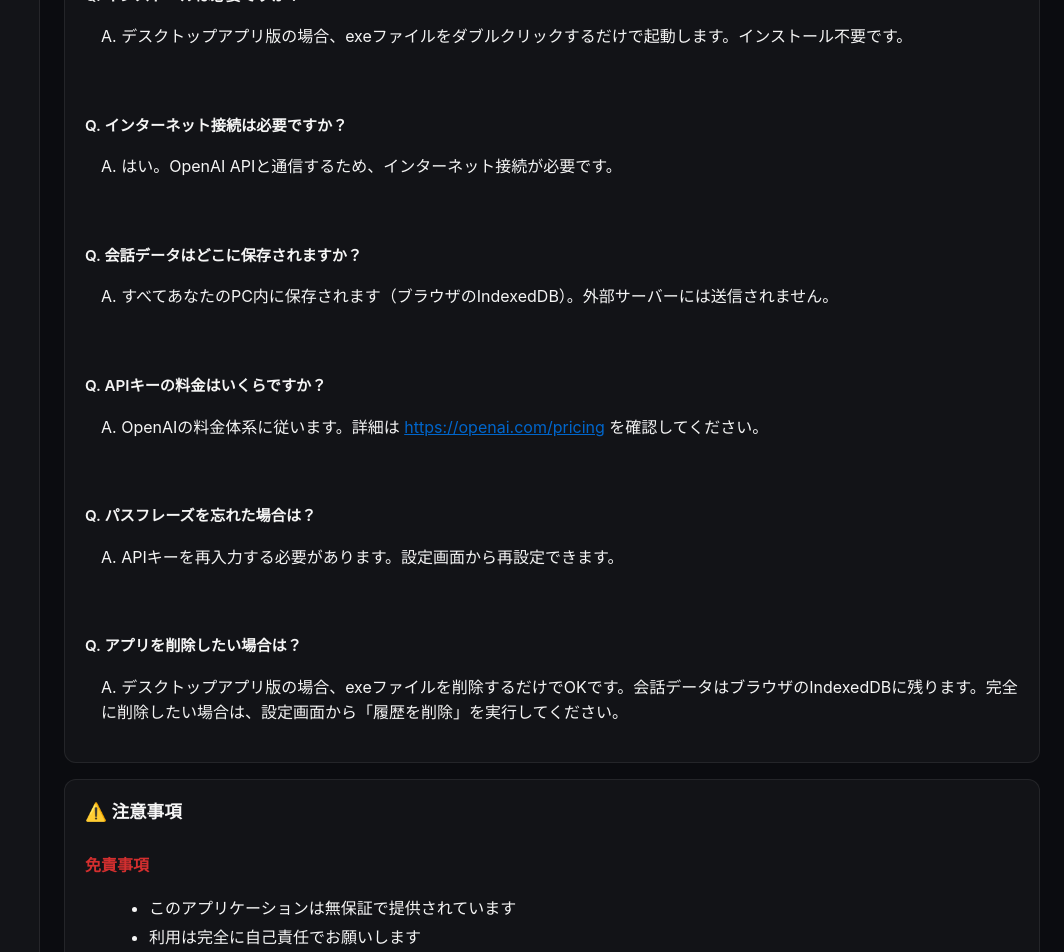
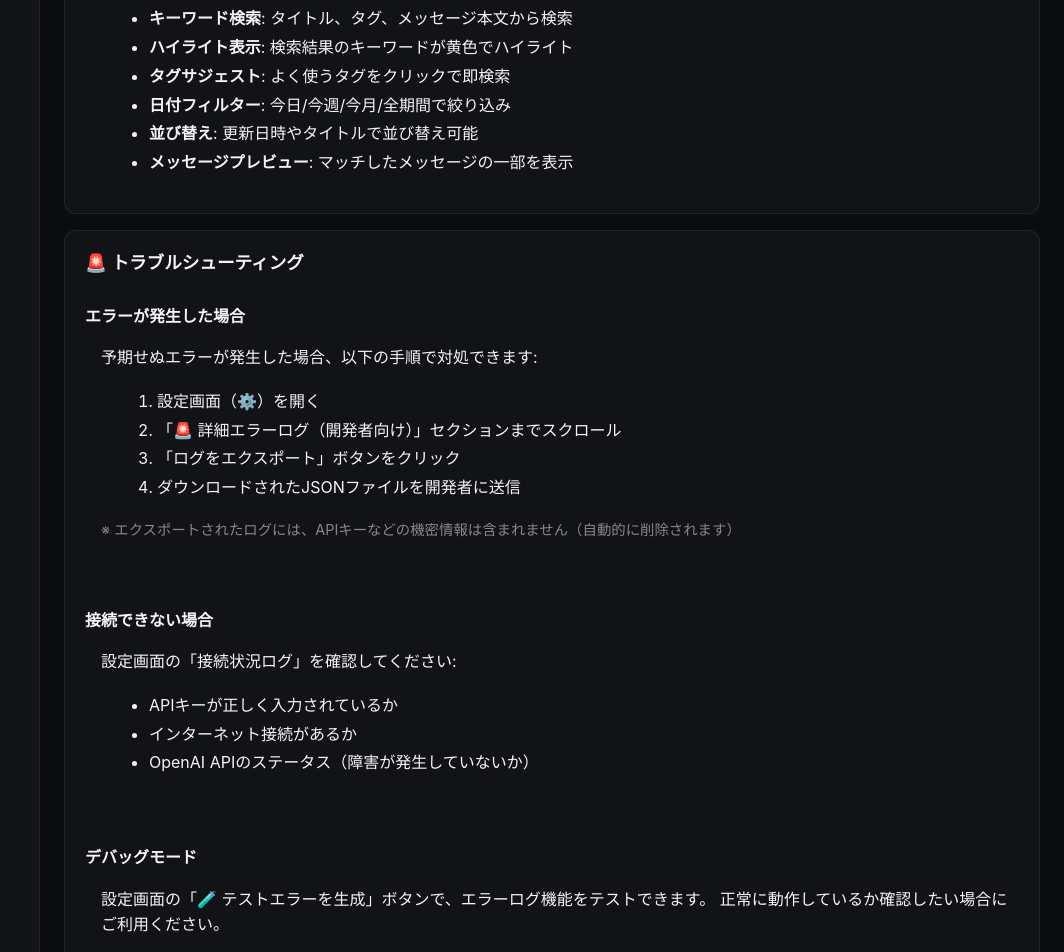
Before and after one commit to tudoumono/Ai-SDK_chatUI, a Next.js app: page /guide in a window 1280 px wide. Shown: the part 2100-3052 px from the top of the page, without its empty margins (216-1280 px from the left). Built offline with nearby package versions, Linux system fonts and the light colour scheme.

Commit message:
feat: ダッシュボードの検索機能に関する利用ガイドを追加し、トラブルシューティングセクションを強化

```diff
--- a/app/(shell)/dashboard/page.tsx
+++ b/app/(shell)/dashboard/page.tsx
@@ -16,7 +16,7 @@ import {
   buildSeedMessages,
   buildSeedVectorStores,
 } from "@/lib/storage/seeds";
-import type { ConversationRecord, MessageRecord } from "@/lib/storage/schema";
+import type { ConversationRecord } from "@/lib/storage/schema";
 import { highlightText, highlightTags, extractMatchPreview } from "@/lib/utils/highlight";
 import { Search, Calendar, SortAsc, Tag } from "lucide-react";
 
--- a/app/(shell)/guide/page.tsx
+++ b/app/(shell)/guide/page.tsx
@@ -142,7 +142,7 @@ export default function GuidePage() {
           </ul>
         </div>
 
-        <div>
+        <div style={{ marginBottom: "1.5rem" }}>
           <h3 style={{ fontSize: "1rem", fontWeight: "600", marginBottom: "0.5rem" }}>
             データのバックアップ
           </h3>
@@ -157,6 +157,81 @@ export default function GuidePage() {
               <strong>インポート</strong>: 保存したJSONファイルを読み込んで復元
             </li>
           </ul>
+        </div>
+
+        <div>
+          <h3 style={{ fontSize: "1rem", fontWeight: "600", marginBottom: "0.5rem" }}>
+            🔍 ダッシュボードの検索機能
+          </h3>
+          <p style={{ marginLeft: "1rem", lineHeight: "1.6" }}>
+            ダッシュボード画面で過去の会話を素早く見つけられます:
+          </p>
+          <ul style={{ marginLeft: "1.5rem", lineHeight: "1.8" }}>
+            <li>
+              <strong>キーワード検索</strong>: タイトル、タグ、メッセージ本文から検索
+            </li>
+            <li>
+              <strong>ハイライト表示</strong>: 検索結果のキーワードが黄色でハイライト
+            </li>
+            <li>
+              <strong>タグサジェスト</strong>: よく使うタグをクリックで即検索
+            </li>
+            <li>
+              <strong>日付フィルター</strong>: 今日/今週/今月/全期間で絞り込み
+            </li>
+            <li>
+              <strong>並び替え</strong>: 更新日時やタイトルで並び替え可能
+            </li>
+            <li>
+              <strong>メッセージプレビュー</strong>: マッチしたメッセージの一部を表示
+            </li>
+          </ul>
+        </div>
+      </section>
+
+      <section className="section-card">
+        <div className="section-card-title">🚨 トラブルシューティング</div>
+
+        <div style={{ marginBottom: "1.5rem" }}>
+          <h3 style={{ fontSize: "1rem", fontWeight: "600", marginBottom: "0.5rem" }}>
+            エラーが発生した場合
+          </h3>
+          <p style={{ marginLeft: "1rem", lineHeight: "1.6" }}>
+            予期せぬエラーが発生した場合、以下の手順で対処できます:
+          </p>
+          <ol style={{ marginLeft: "2rem", lineHeight: "1.8" }}>
+            <li>設定画面（⚙️）を開く</li>
+            <li>「🚨 詳細エラーログ（開発者向け）」セクションまでスクロール</li>
+            <li>「ログをエクスポート」ボタンをクリック</li>
+            <li>ダウンロードされたJSONファイルを開発者に送信</li>
+          </ol>
+          <p style={{ marginLeft: "1rem", marginTop: "0.5rem", lineHeight: "1.6", fontSize: "0.9rem", color: "#888" }}>
+            ※ エクスポートされたログには、APIキーなどの機密情報は含まれません（自動的に削除されます）
+          </p>
+        </div>
+
+        <div style={{ marginBottom: "1.5rem" }}>
+          <h3 style={{ fontSize: "1rem", fontWeight: "600", marginBottom: "0.5rem" }}>
+            接続できない場合
+          </h3>
+          <p style={{ marginLeft: "1rem", lineHeight: "1.6" }}>
+            設定画面の「接続状況ログ」を確認してください:
+          </p>
+          <ul style={{ marginLeft: "1.5rem", lineHeight: "1.8" }}>
+            <li>APIキーが正しく入力されているか</li>
+            <li>インターネット接続があるか</li>
+            <li>OpenAI APIのステータス（障害が発生していないか）</li>
+          </ul>
+        </div>
+
+        <div>
+          <h3 style={{ fontSize: "1rem", fontWeight: "600", marginBottom: "0.5rem" }}>
+            デバッグモード
+          </h3>
+          <p style={{ marginLeft: "1rem", lineHeight: "1.6" }}>
+            設定画面の「🧪 テストエラーを生成」ボタンで、エラーログ機能をテストできます。
+            正常に動作しているか確認したい場合にご利用ください。
+          </p>
         </div>
       </section>
 
```
